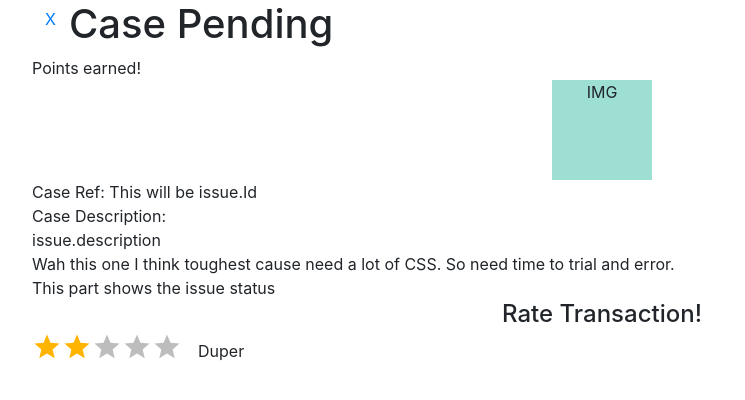
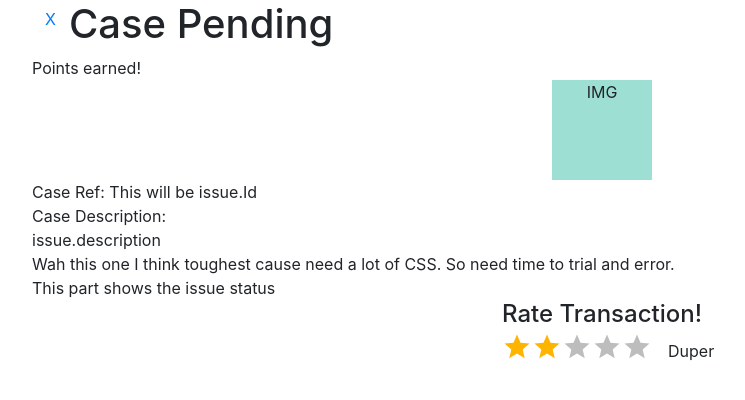
Before and after one commit to boon-teck/messy-go-where-frontend, a React (Create React App) app: page /user/case/progress in a window 1280 px wide. Shown: the top 400 px of the page, without its empty margins (38-783 px from the left). Built offline with nearby package versions, Linux system fonts and the light colour scheme; no server answers.

Commit message:
css also partially done for pending case

```diff
--- a/src/components/cases/CaseProgressUser.js
+++ b/src/components/cases/CaseProgressUser.js
@@ -49,11 +49,13 @@ function CaseProgressUser({caseStatus}) {
                 <h4 className="m-auto">Rate Transaction!</h4>
             </Row>
             <Row>
-                {/**
-                Can make these stars reflect input. and style css to light up .
-                Yea you get the idea?
-                */}
-                <SimpleRating />
+                <div className="m-auto" >
+                    {/**
+                    Can make these stars reflect input. and style css to light up .
+                    Yea you get the idea?
+                    */}
+                    <SimpleRating />
+                </div>
             </Row>
 
         </Container>
```
